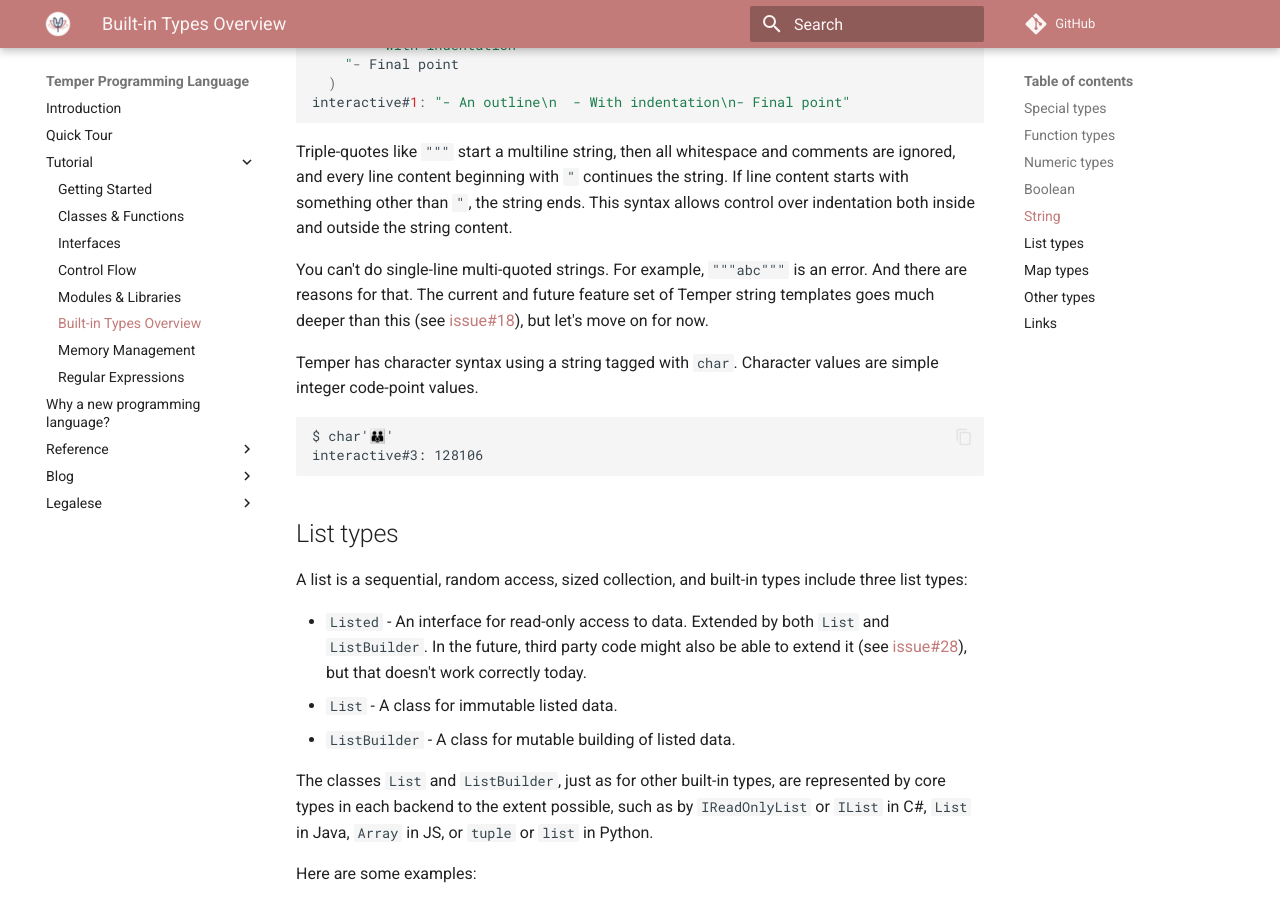
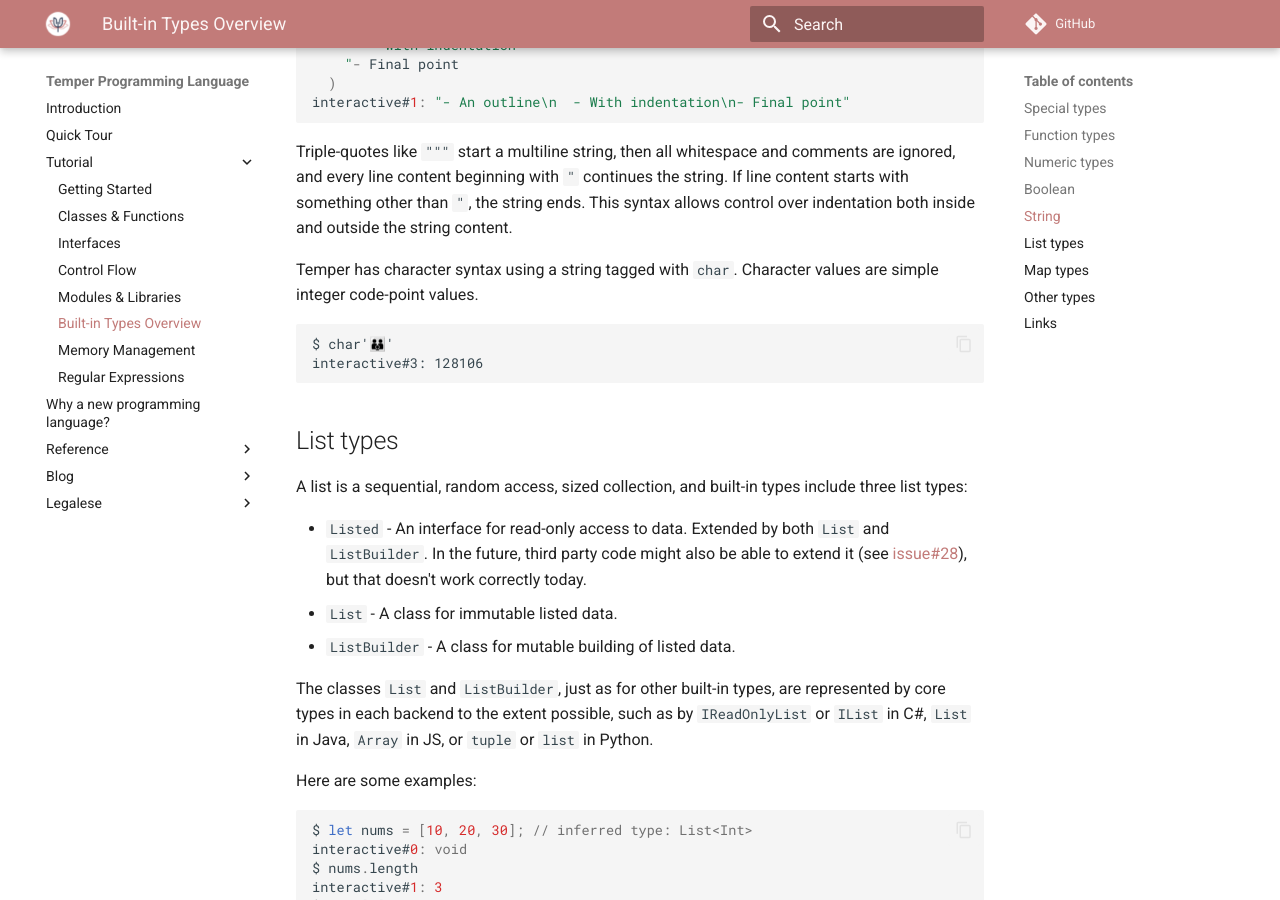
Before and after one commit to temperlang/temper, an MkDocs documentation site: the page built from docs/for-users/temper-docs/docs/tutorial/05-builtin.md, in a window 1280 px wide and 900 px high, scrolled down 4632 px. Built offline with MkDocs 1.6.1 and Material for MkDocs 9.7.7, drawn with Linux system fonts in a browser that asks for light colours; nearby versions of some CDN libraries; library files that are not in the unit come from our copies; comment, search, counter and statistics services are not loaded.

Commit message:
Take out less-interesting paragraph
Signed-off-by: Tom <tom@temper.systems>

```diff
--- a/docs/for-users/temper-docs/docs/tutorial/05-builtin.md
+++ b/docs/for-users/temper-docs/docs/tutorial/05-builtin.md
@@ -235,11 +235,6 @@ string. If line content starts with something other than `"`, the string ends.
 This syntax allows control over indentation both inside and outside the string
 content.
 
-You can't do single-line multi-quoted strings. For example, `"""abc"""` is an
-error. And there are reasons for that. The current and future feature set of
-Temper string templates goes much deeper than this (see [issue#18](https://github.com/temperlang/temper/issues/18)), but let's
-move on for now.
-
 Temper has character syntax using a string tagged with `char`.
 Character values are simple integer code-point values.
 
```
Also changed, not shown: build-user-docs/skeletal-docs/temper-docs/docs/tutorial/05-builtin.md (+0 -5 lines).
